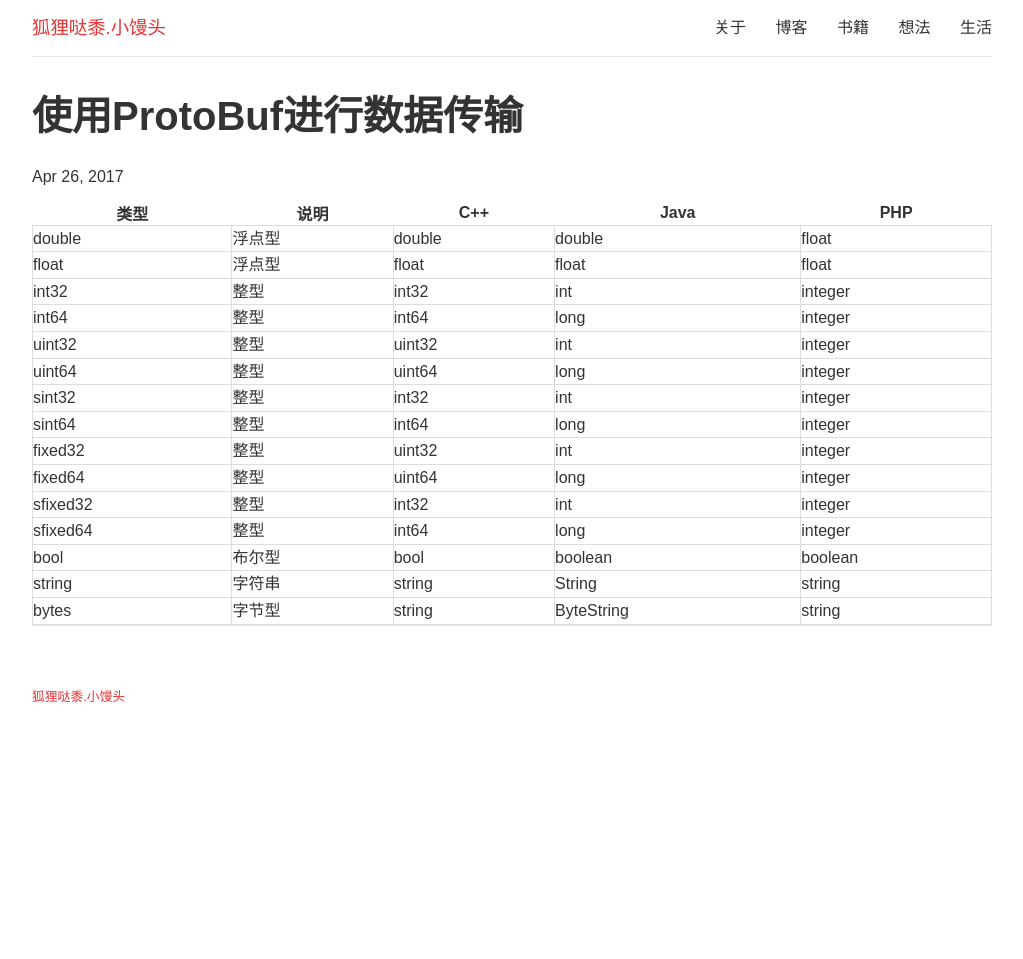
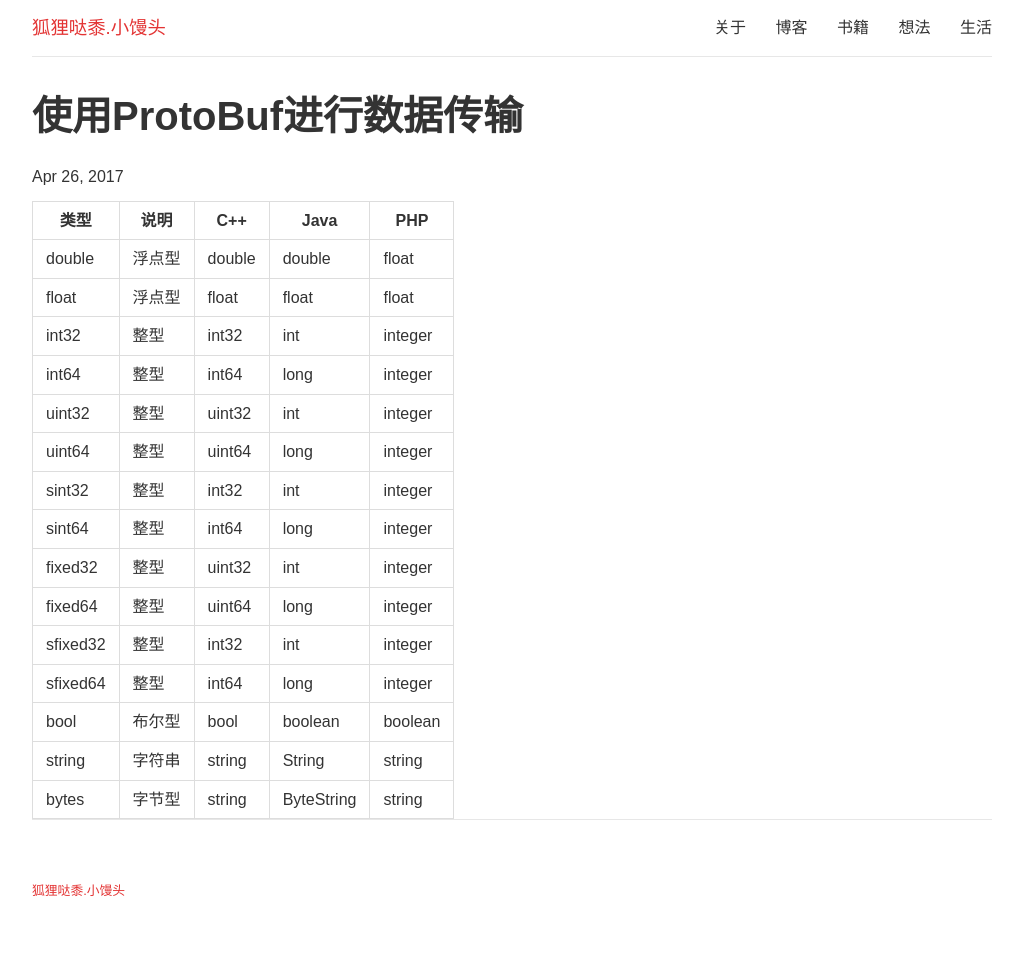
Before and after one commit to tjian123/tjian123.github.io, a Jekyll site: the page built from _posts/2017-04-26-use-protobuf-to-translate-data.md, in a window 1280 px wide. Shown: the whole page, without its empty margins (128-1151 px from the left). Built offline with Jekyll 4.4.1, drawn with Linux system fonts in a browser that asks for light colours; before the commit the page ends 900 px from its top, so only the background shows below that.

Commit message:
test highlight

```diff
--- a/_sass/base/_reset.scss
+++ b/_sass/base/_reset.scss
@@ -17,21 +17,18 @@ body {
 }
 
 table {
+	display: block;
 	width: 100%;
 	word-break: keep-all;
 	border-collapse: collapse;
 	border-spacing: 0;
 }
 
+th,
 td {
 	border: 1px solid #dddddd;
 	line-height: 1.6;
-}
-
-thead {
-	tr {
-		font-weight: bold;
-	}
+	padding: 6px 13px;
 }
 
 tbody {
```
